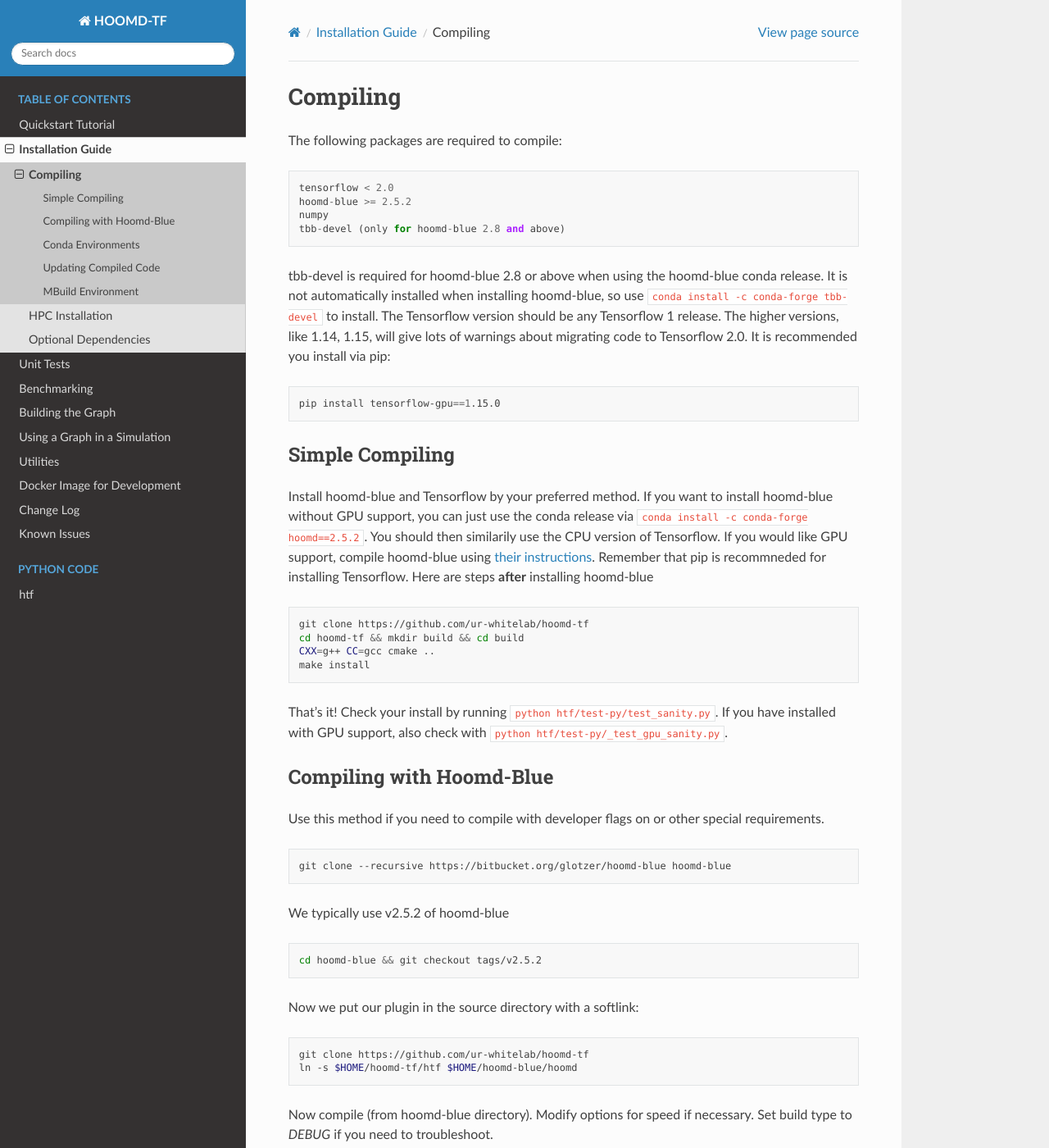
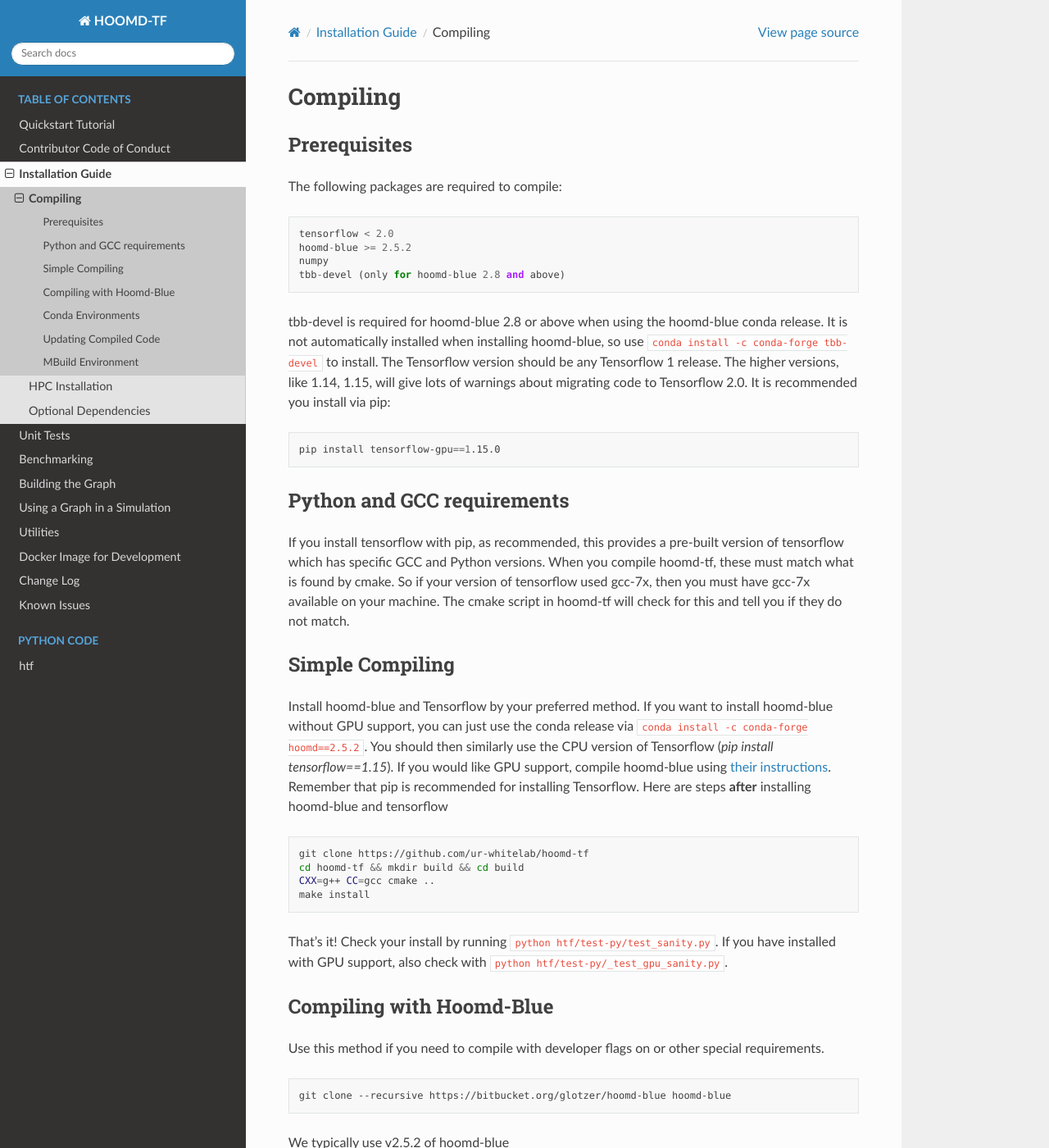
Before and after one commit to ur-whitelab/hoomd-tf, a Sphinx documentation site: the page built from sphinx-docs/source/compilation.rst, in a window 1280 px wide and 1400 px high. Shown: the whole window at 82% size. Built offline with Sphinx 7.4.7 and the Read the Docs theme 2.0.0, drawn with Linux system fonts in a browser that asks for light colours.

Commit message:
Readthedocs (#209)
* Initial setup for readthedocs

* Remove python keyword from config yaml

* Remove conda env after docs change

* Update README with new docs link

* Updated install docs

* Added note on gcc versions

* Add dependencies to README

* Add code of conduct

* Add instructions for PRs and issues

Co-authored-by: Andrew White <white.d.andrew@gmail.com>

```diff
--- a/sphinx-docs/source/compilation.rst
+++ b/sphinx-docs/source/compilation.rst
@@ -2,6 +2,9 @@
 
 Compiling
 =========
+
+Prerequisites
+----------------
 
 The following packages are required to compile:
 
@@ -24,6 +27,17 @@ recommended you install via pip:
 
   pip install tensorflow-gpu==1.15.0
 
+Python and GCC requirements
+----------------
+
+If you install tensorflow with pip, as recommended, this
+provides a pre-built version of tensorflow which has
+specific GCC and Python versions. When you compile
+hoomd-tf, these must match what is found by cmake. So if your version
+of tensorflow used gcc-7x, then you must have gcc-7x available on your machine.
+The cmake script in hoomd-tf will check for this and tell you if they do not match.
+
+
 .. _simple_compiling:
 
 Simple Compiling
@@ -32,11 +46,11 @@ Simple Compiling
 Install hoomd-blue and Tensorflow by your preferred method. If you
 want to install hoomd-blue without GPU support, you can just use the
 conda release via ``conda install -c conda-forge hoomd==2.5.2``. You
-should then similarily use the CPU version of Tensorflow. If you would
+should then similarly use the CPU version of Tensorflow (`pip install tensorflow==1.15`). If you would
 like GPU support, compile hoomd-blue using `their instructions
-<http://hoomd-blue.readthedocs.io>`_. Remember that pip is recommneded
+<http://hoomd-blue.readthedocs.io>`_. Remember that pip is recommended
 for installing Tensorflow. Here are steps **after** installing
-hoomd-blue
+hoomd-blue and tensorflow
 
 .. code:: bash
 
--- a/sphinx-docs/source/unit_tests.rst
+++ b/sphinx-docs/source/unit_tests.rst
@@ -2,6 +2,7 @@
 
 Unit Tests
 ----------
+
 
 You can run the unit tests directly via ``python htf/test-py/test_tensorflow.py``,
 ``python htf/test-py/test_utils.py``, etc. For convenience, you can also install the ``pyest`` package and run the following from the root
```
Also changed, not shown: README.md (+21 -0 lines), sphinx-docs/source/code_of_conduct.rst (added, +65 -0 lines), sphinx-docs/source/index.rst (+19 -2 lines).
